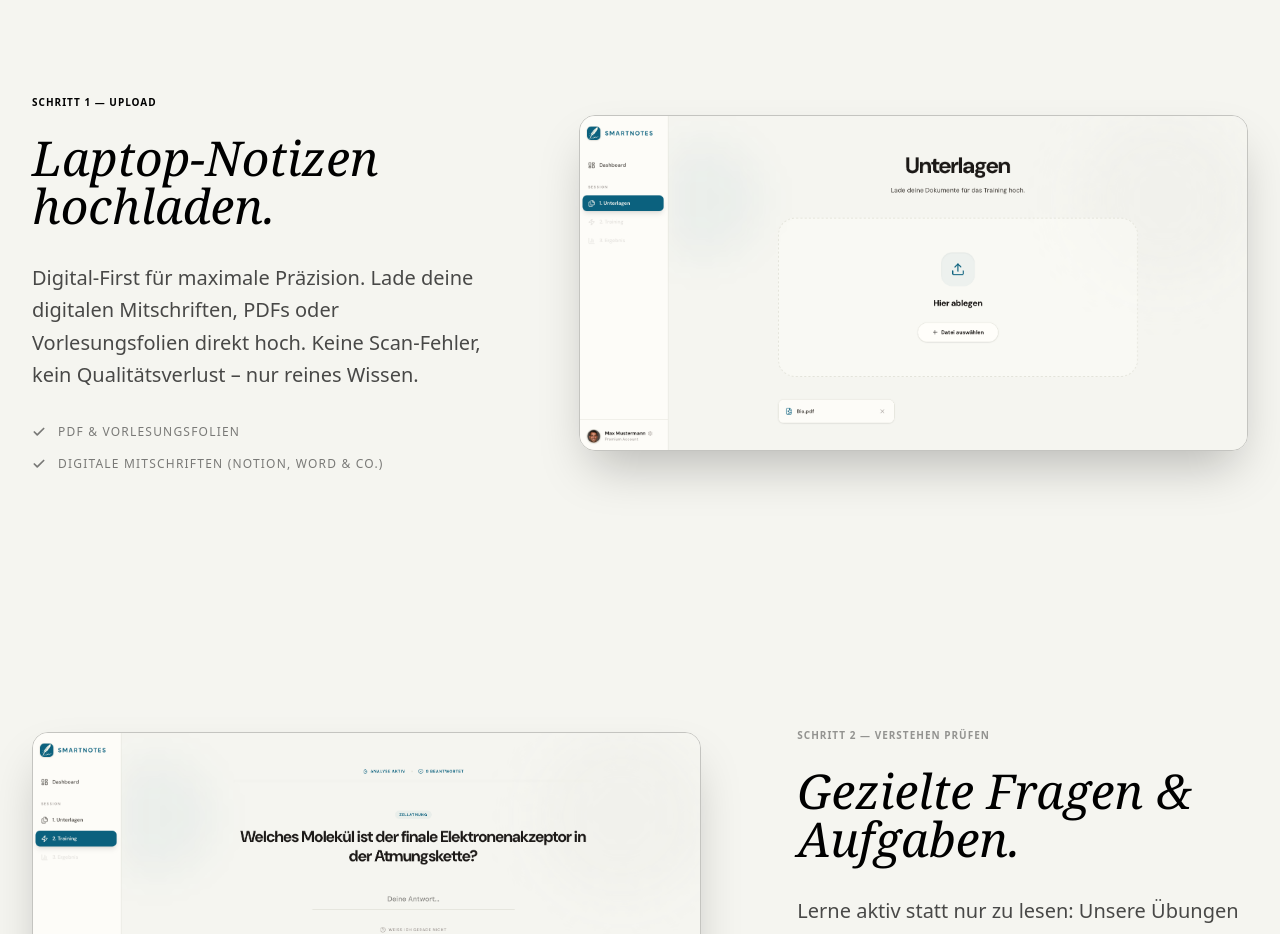
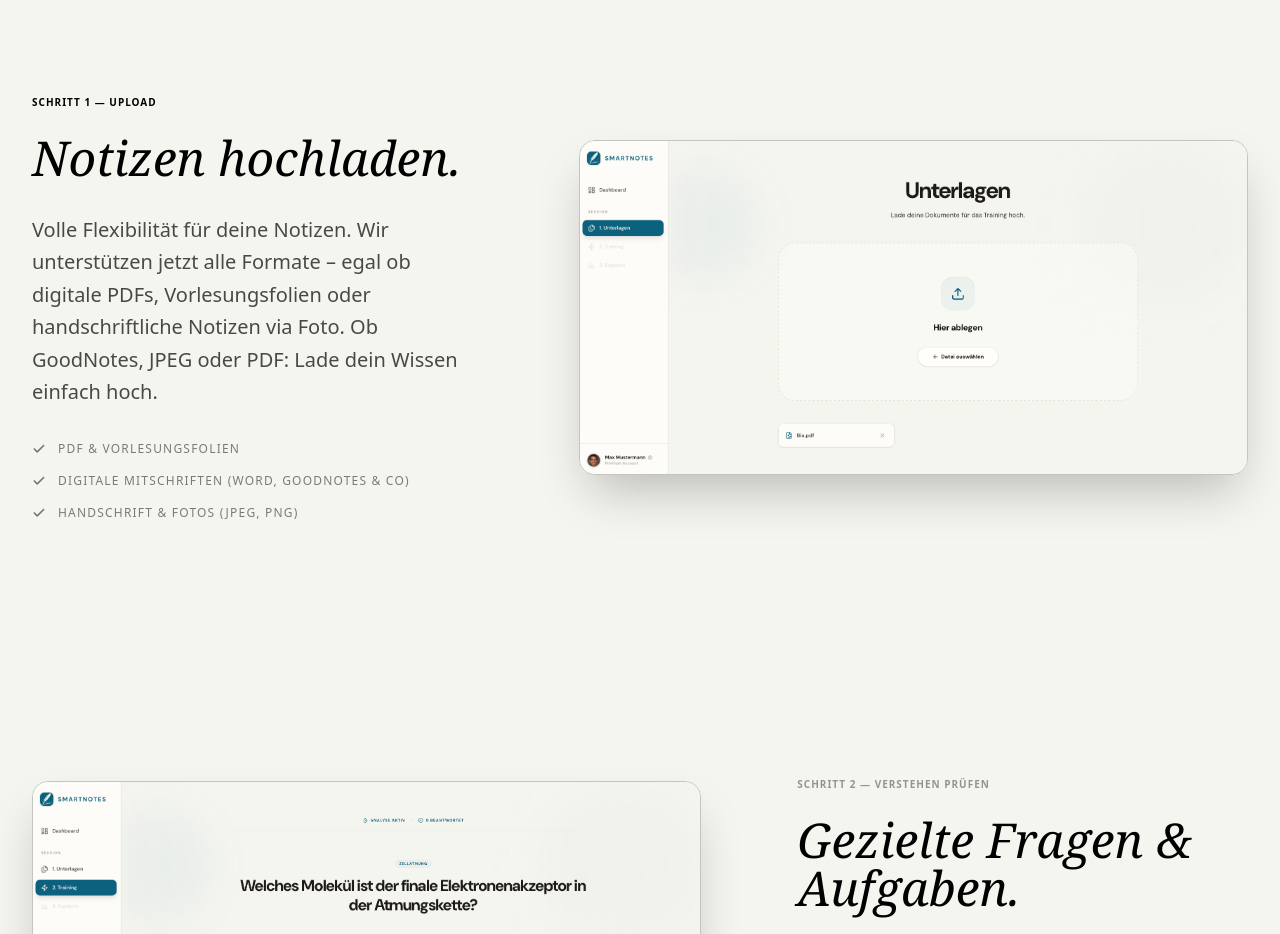
Before and after one commit to Smartnotes-Germany/smartnotes-website, a Next.js app: page / in a window 1280 px wide. Shown: the part 2340-3274 px from the top of the page. Built offline with nearby package versions, Linux system fonts and the light colour scheme; no server answers.

Commit message:
- Fixed checkbox bug with waitlist

```diff
--- a/src/app/page.tsx
+++ b/src/app/page.tsx
@@ -121,9 +121,9 @@ export default function Page() {
               <div className="grid xl:grid-cols-12 gap-8 xl:gap-24 items-center">
                  <div className="xl:col-span-5">
                     <span className="text-[10px] font-sans font-bold uppercase tracking-widest text-black block mb-4 xl:mb-6">Schritt 1 — Upload</span>
-                    <h3 className="text-2xl xl:text-5xl font-medium mb-6 xl:mb-8 italic text-brand">Laptop-Notizen hochladen.</h3>
+                    <h3 className="text-2xl xl:text-5xl font-medium mb-6 xl:mb-8 italic text-brand">Notizen hochladen.</h3>
                     <p className="text-base xl:text-xl font-sans font-light leading-relaxed opacity-70 mb-6 xl:mb-8">
-                       Digital-First für maximale Präzision. Lade deine digitalen Mitschriften, PDFs oder Vorlesungsfolien direkt hoch. Keine Scan-Fehler, kein Qualitätsverlust – nur reines Wissen.
+                       Volle Flexibilität für deine Notizen. Wir unterstützen jetzt alle Formate – egal ob digitale PDFs, Vorlesungsfolien oder handschriftliche Notizen via Foto. Ob GoodNotes, JPEG oder PDF: Lade dein Wissen einfach hoch.
                     </p>
                     <ul className="space-y-3 xl:space-y-4 font-sans text-[10px] md:text-xs uppercase tracking-widest opacity-50">
                        <li className="flex items-center gap-3">
@@ -132,7 +132,11 @@ export default function Page() {
                        </li>
                        <li className="flex items-center gap-3">
                           <svg width="14" height="14" viewBox="0 0 24 24" fill="none" stroke="currentColor" strokeWidth="3" strokeLinecap="round" strokeLinejoin="round"><polyline points="20 6 9 17 4 12"></polyline></svg>
-                          Digitale Mitschriften (Notion, Word & Co.)
+                          Digitale Mitschriften (Word, Goodnotes & Co)
+                       </li>
+                       <li className="flex items-center gap-3">
+                          <svg width="14" height="14" viewBox="0 0 24 24" fill="none" stroke="currentColor" strokeWidth="3" strokeLinecap="round" strokeLinejoin="round"><polyline points="20 6 9 17 4 12"></polyline></svg>
+                          Handschrift & Fotos (JPEG, PNG)
                        </li>
                     </ul>
                  </div>
@@ -344,7 +348,7 @@ export default function Page() {
                             required
                             className="absolute opacity-0 w-5 h-5 cursor-pointer z-10 peer"
                         />
-                        <div className="w-5 h-5 border-2 border-brand/20 rounded-sm peer-checked:bg-brand peer-checked:border-brand transition-all duration-200"></div>
+                        <div className="w-5 h-5 border-2 border-brand/20 rounded-sm transition-all duration-200"></div>
                         <svg className="absolute top-1 left-1 w-3 h-3 text-black opacity-0 peer-checked:opacity-100 transition-opacity pointer-events-none" fill="none" viewBox="0 0 24 24" stroke="currentColor" strokeWidth="4">
                            <path d="M5 13l4 4L19 7" strokeLinecap="round" strokeLinejoin="round" />
                         </svg>
@@ -363,7 +367,7 @@ export default function Page() {
                        required
                        className={`absolute opacity-0 w-5 h-5 z-10 peer ${!ageChecked ? 'cursor-not-allowed' : 'cursor-pointer'}`}
                      />
-                     <div className="w-5 h-5 border-2 border-brand/20 rounded-sm peer-checked:bg-brand peer-checked:border-brand transition-all duration-200"></div>
+                     <div className="w-5 h-5 border-2 border-brand/20 rounded-sm  transition-all duration-200"></div>
                      <svg className="absolute top-1 left-1 w-3 h-3 text-black opacity-0 peer-checked:opacity-100 transition-opacity pointer-events-none" fill="none" viewBox="0 0 24 24" stroke="currentColor" strokeWidth="4">
                        <path d="M5 13l4 4L19 7" strokeLinecap="round" strokeLinejoin="round" />
                      </svg>
```
